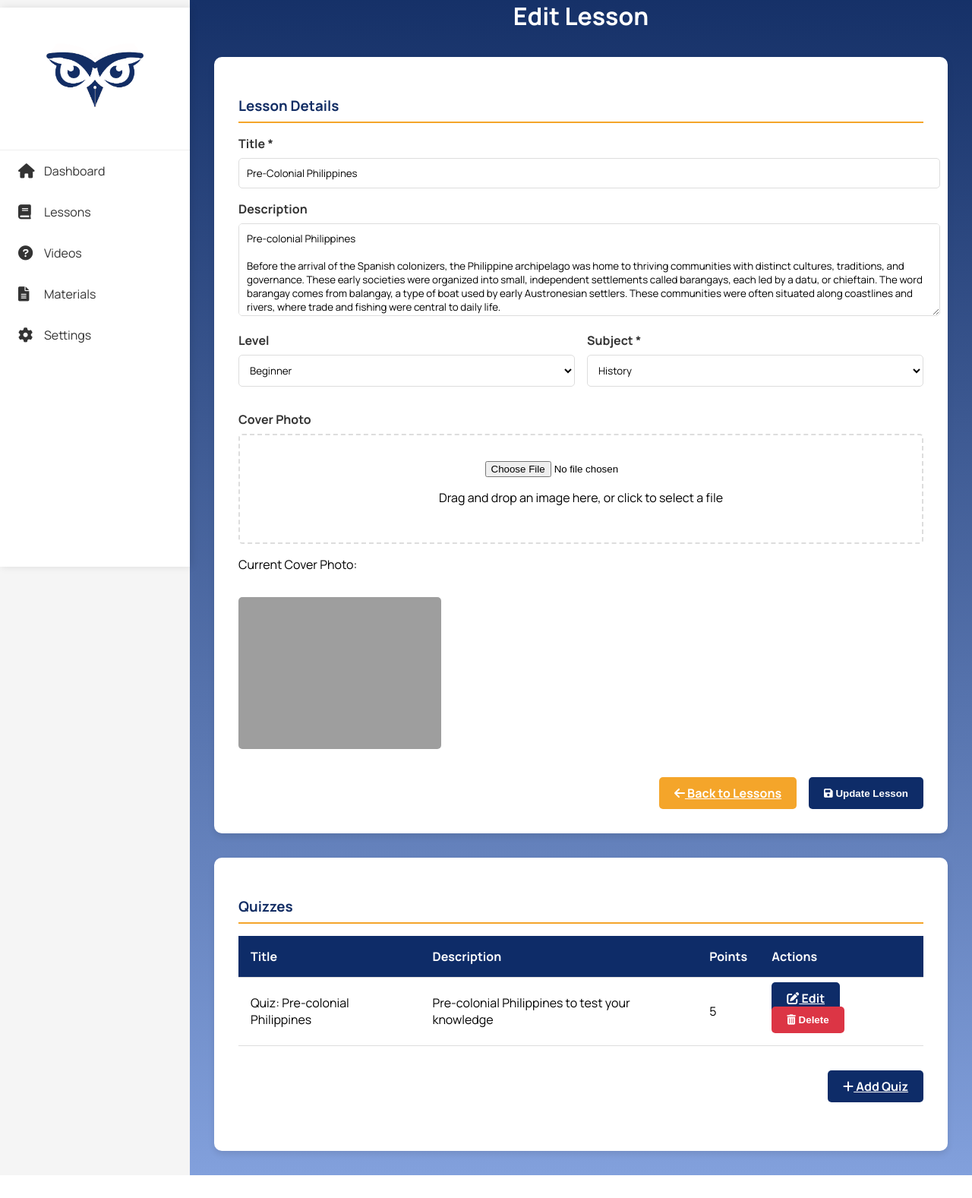
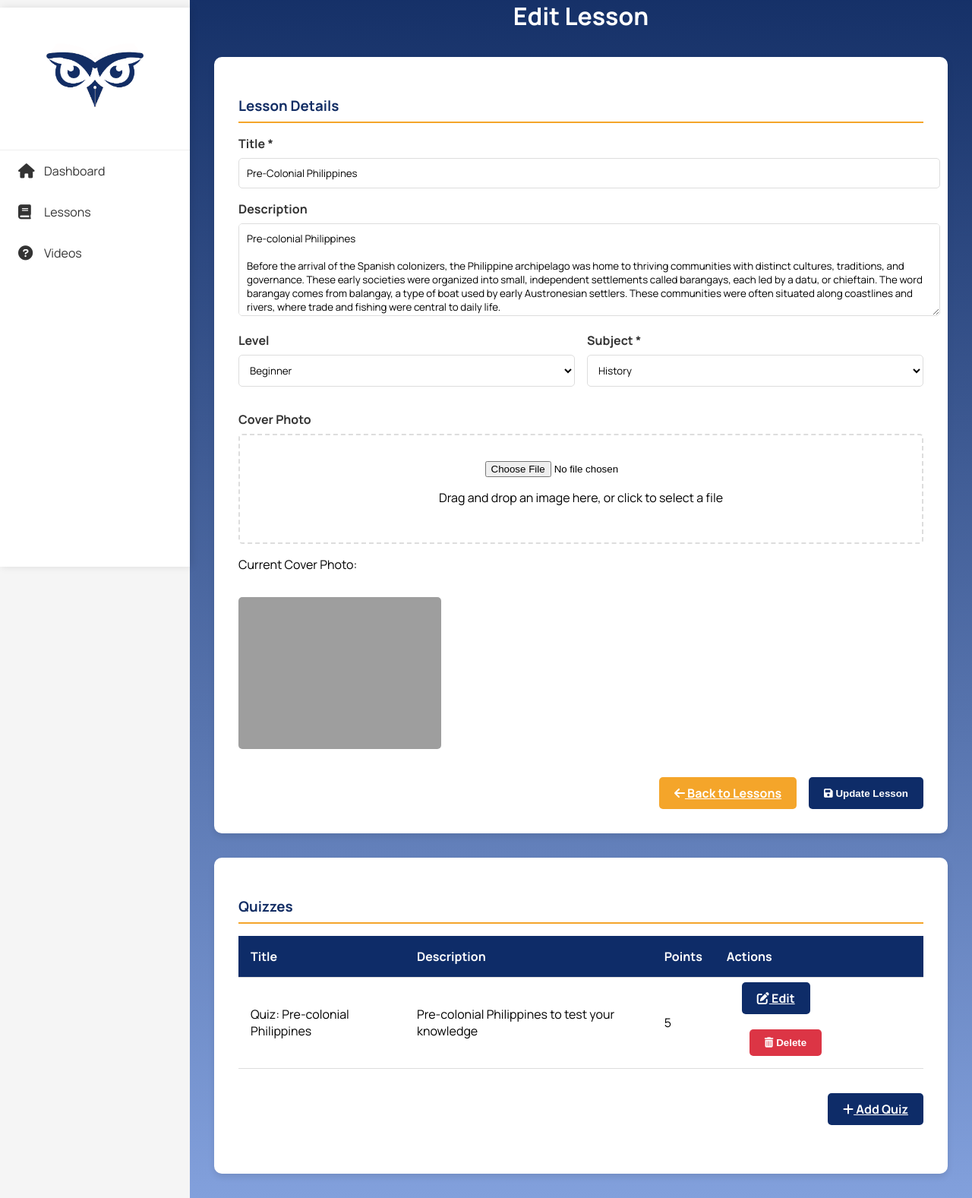
Before and after one commit to matthewybamit/Smartedu_new, a PHP site: page /admin/edit_lesson.php?id=20 in a window 1280 px wide. Shown: the part 54-1631 px from the top of the page at 76% size. Before the commit the page ends 1601 px from the top, so only its background shows below. Run offline with PHP 8.4, Linux system fonts and the light colour scheme; data comes from the database, SQL or seed files in the repository; data that the repository does not hold is empty; grey boxes are pictures that could not be loaded.

Commit message:
admin button adjusments

```diff
--- a/admin/admin_lessons.php
+++ b/admin/admin_lessons.php
@@ -118,7 +118,7 @@ if (isset($_GET['success'])) {
                                         <form method="post" style="display: inline-block;" onsubmit="return confirm('Are you sure you want to delete this lesson?');">
                                             <input type="hidden" name="action" value="delete_lesson">
                                             <input type="hidden" name="lesson_id" value="<?php echo $lesson['id']; ?>">
-                                            <button type="submit" class="btn btn-danger">
+                                            <button type="submit" class="btn btn-danger lesson">
                                                 <i class="fas fa-trash-alt"></i> Delete
                                             </button>
                                         </form>
--- a/admin/css/admin_styles.css
+++ b/admin/css/admin_styles.css
@@ -97,15 +97,27 @@ select {
 }
 
 .btn-secondary {
+    margin-left: 20px;
     background-color: #F4A52A;
     color: white;
 }
 
 .btn-danger {
+    margin-left: 30px;
     background-color: #dc3545;
     color: white;
 }
+.lesson {
+    margin-left: 260px;
+}
+.edit_lesson {
+    margin-right: 30px;
+    margin-top: 30px;
 
+}
+.pedit_les {
+    margin-left: 20px;
+}
 /* Row layouts */
 .row {
     display: flex;
--- a/admin/edit_lesson.php
+++ b/admin/edit_lesson.php
@@ -281,14 +281,14 @@ if (isset($_GET['success'])) {
                                         <td><?php echo htmlspecialchars($quiz['description'] ?? ''); ?></td>
                                         <td><?php echo $quiz['total_points']; ?></td>
                                         <td>
-                                            <a href="edit_quiz.php?id=<?php echo $quiz['id']; ?>" class="btn btn-primary">
+                                            <a href="edit_quiz.php?id=<?php echo $quiz['id']; ?>" class="btn btn-primary pedit_les">
                                                 <i class="fas fa-edit"></i> Edit
                                             </a>
                                             <form method="post" action="manage_quizzes.php" style="display: inline-block;" onsubmit="return confirm('Are you sure you want to delete this quiz?');">
                                                 <input type="hidden" name="action" value="delete_quiz">
                                                 <input type="hidden" name="quiz_id" value="<?php echo $quiz['id']; ?>">
                                                 <input type="hidden" name="lesson_id" value="<?php echo $lessonData['id']; ?>">
-                                                <button type="submit" class="btn btn-danger">
+                                                <button type="submit" class="btn btn-danger edit_lesson">
                                                     <i class="fas fa-trash-alt"></i> Delete
                                                 </button>
                                             </form>
--- a/admin/includes/sidebar.php
+++ b/admin/includes/sidebar.php
@@ -1,6 +1,6 @@
 <div class="sidebar" id="sidebar">
     <ul class="sidebar__menu">
-        <div class="logo"><img src="photos/blue.png" class="blue1"></div>
+        <div class="logo"><img src="../photos/blue.png" class="blue1"></div>
         <li class="sidebar__item">
             <a href="admin_dashboard.php" class="sidebar__link">
                 <i class="fas fa-home"></i>
@@ -27,17 +27,6 @@
                 <li><a href="manage_quizzes.php" class="sidebar__submenu-link">Manage Quizzes</a></li>
             </ul>
         </li>
-        <li class="sidebar__item">
-            <a href="materials.php" class="sidebar__link">
-                <i class="fas fa-file-alt"></i>
-                <span class="sidebar__text">Materials</span>
-            </a>
-        </li>
-        <li class="sidebar__item">
-            <a href="settings.php" class="sidebar__link">
-                <i class="fas fa-cog"></i>
-                <span class="sidebar__text">Settings</span>
-            </a>
-        </li>
+
     </ul>
 </div>
```
